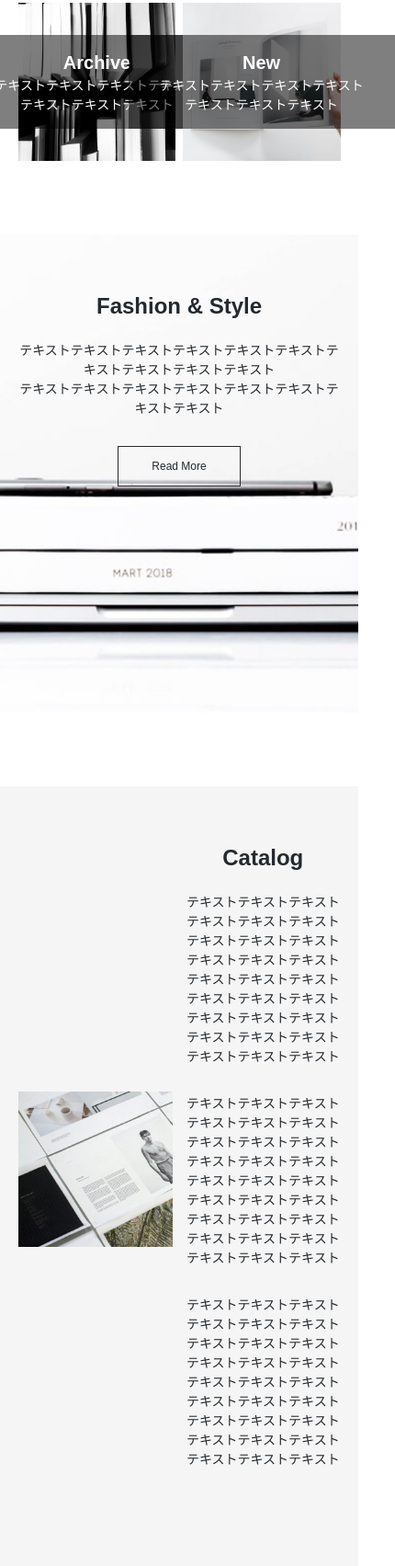
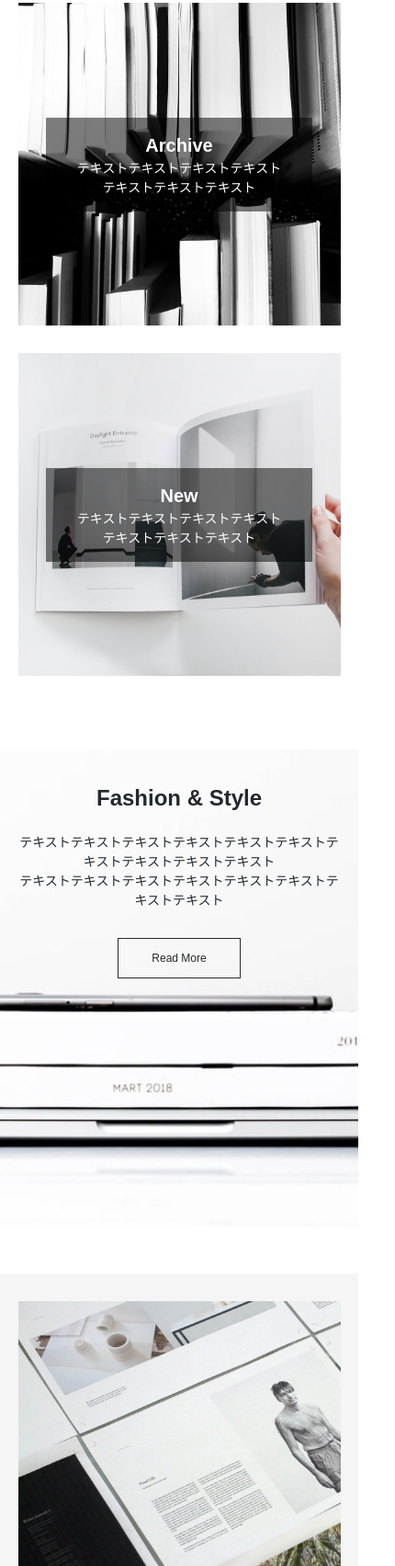
Before and after one commit to satoru-tanaka-1977/cj-beginner-store1-v2, a plain HTML site: page index.html in a window 390 px wide. Shown: the part 1137-2840 px from the top of the page at 92% size, 430 px wide, since content can reach past the window. Drawn offline with Linux system fonts and the light colour scheme; some packages are replaced by stand-ins of ours.

Commit message:
Complete responsive bookstore website

```diff
--- a/css/style.css
+++ b/css/style.css
@@ -136,14 +136,14 @@ ul {
 
 .catalog-antique .item p {
   margin-bottom: 30px;
+  text-align: left;
 }
 
 /* フッター */
 #footer {
-   background-color: #333;
+  background-color: #333;
 }
 #footer .flex {
-
   color: #fff;
   align-items: center;
   padding-top: 100px;
@@ -158,13 +158,14 @@ ul {
 #footer .flex .item a:hover {
   opacity: 0.7;
 }
+
 #footer .flex .item .title {
   font-size: 1rem;
   font-weight: bold;
   margin-bottom: 10px;
 }
 #footer .flex .item li::before {
-  content:"";
+  content: "";
   background-color: #fff;
   height: 1px;
   width: 3px;
@@ -178,3 +179,49 @@ ul {
   font-size: 0.75rem;
   padding: 30px 0;
 }
+
+/* レスポンシブ */
+@media screen and (max-width: 896px) {
+  .flex {
+    flex-direction: column;
+  }
+  #magazine .item {
+    width: 100%;
+    margin-bottom: 30px;
+  }
+  #magazine .item:last-child {
+    margin-bottom: 0;
+  }
+  #fashion {
+    margin-bottom: 50px;
+    padding-top: 35px;
+  }
+  .catalog-antique {
+    padding-top: 30px;
+    padding-bottom: 30px;
+  }
+  .catalog-antique .item {
+    width: 100%;
+  }
+  .catalog-antique .sec-title {
+    margin-bottom: 40px;
+  }
+  .catalog-antique .item:first-child {
+    margin-bottom: 60px;
+  }
+  .catalog-antique .item p:last-child {
+    margin-bottom: 0;
+  }
+#footer .flex {
+padding-top: 30px;
+padding-bottom: 30px;
+}
+#footer .flex .item {
+  width: 100%;
+  margin-bottom: 30px;
+}
+
+#footer .flex .item:first-child {
+  text-align: center;
+}
+}
```
